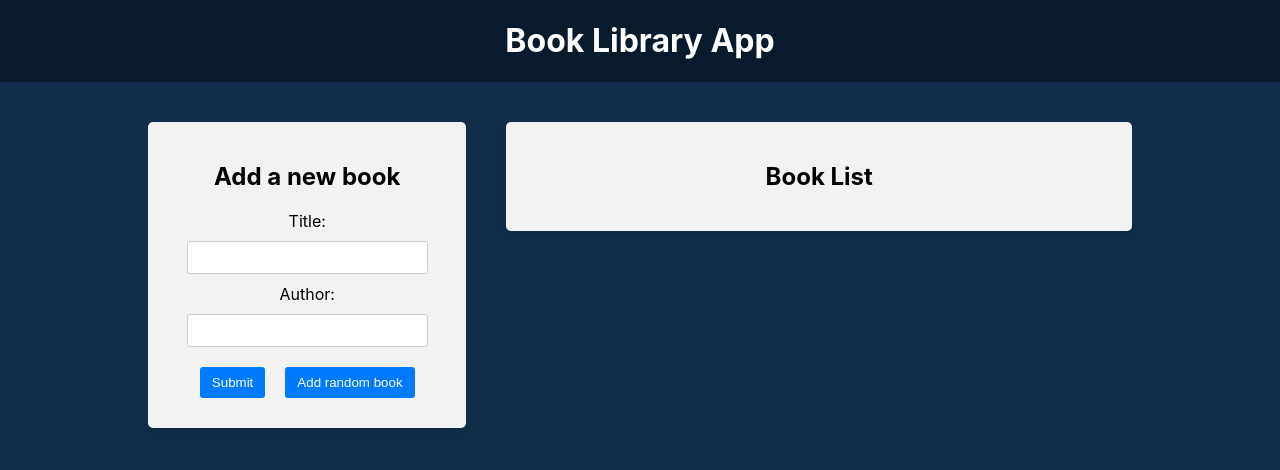
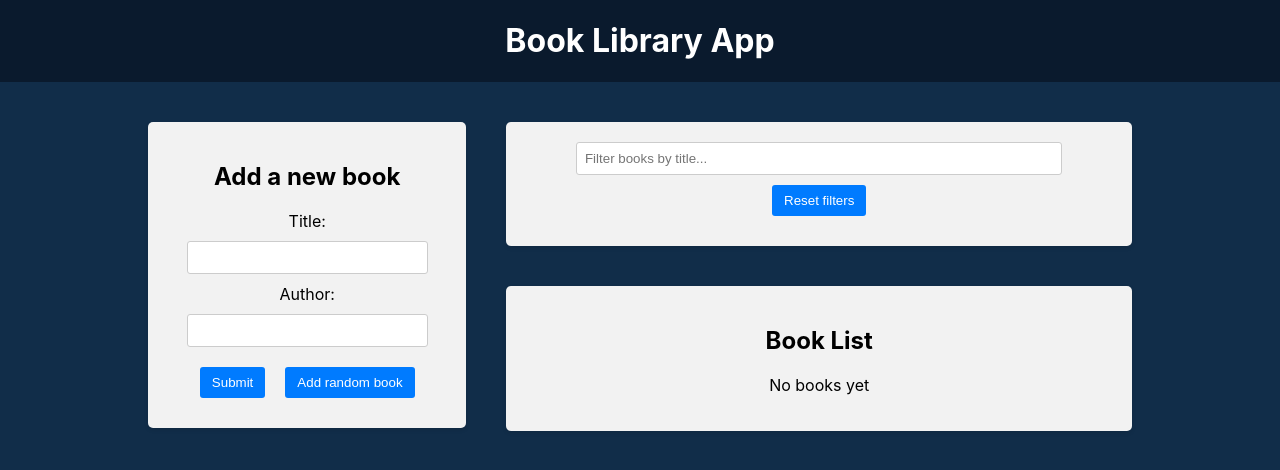
Before and after one commit to Mikoguu/book-library-app, a React (Create React App) app in the folder frontend/: page / in a window 1280 px wide. Shown: the top 470 px of the page. Built offline with nearby package versions, Linux system fonts and the light colour scheme.

Commit message:
added filter

```diff
--- a/frontend/src/App.js
+++ b/frontend/src/App.js
@@ -1,6 +1,6 @@
 import BookList from "./components/BookList/BookLIst";
 import BookForm from "./components/BookForm/BookForm";
-//import Filter from "./components/Filter/Filter";
+import Filter from "./components/Filter/Filter";
 import "./App.css";
 
 function App() {
@@ -14,6 +14,7 @@
           <BookForm />
         </div>
         <div className="app-right-column">
+          <Filter />
           <BookList />
         </div>
       </main>
--- a/frontend/src/components/BookList/BookLIst.jsx
+++ b/frontend/src/components/BookList/BookLIst.jsx
@@ -2,11 +2,13 @@
 import { BsBookmarkStarFill, BsBookmarkStar } from "react-icons/bs";
 import "./BookList.css";
 import { deleteBook, toggleFavourite } from "../../redux/books/actionCreators";
+import { selectTitleFilter } from "../../redux/slices/filterSlice";
 
 function BookList() {
   const dispatch = useDispatch();
 
   const books = useSelector((state) => state.books);
+  const titleFilter = useSelector(selectTitleFilter);
 
   const handleBookDelete = (bookId) => {
     dispatch(deleteBook(bookId));
@@ -16,12 +18,20 @@
     dispatch(toggleFavourite(bookId));
   };
 
+  const filteredBooks = books.filter((book) => {
+    const matchesTitle = book.title
+      .toLowerCase()
+      .includes(titleFilter?.toLowerCase());
+
+    return matchesTitle;
+  });
+
   return (
     <div className="app-block book-list">
       <h2>Book List</h2>
-      {!!books ? (
+      {books.length > 0 ? (
         <ul>
-          {books.map((book) => {
+          {filteredBooks.map((book) => {
             return (
               <li key={book.id}>
                 <div className="book-info">
--- a/frontend/src/components/Filter/Filter.jsx
+++ b/frontend/src/components/Filter/Filter.jsx
@@ -1,9 +1,38 @@
+import { useDispatch, useSelector } from "react-redux";
+import {
+  setTitleFilter,
+  selectTitleFilter,
+  resetFilters,
+} from "../../redux/slices/filterSlice";
 import "./Filter.css";
 
 function Filter() {
+  const dispatch = useDispatch();
+  const titleFilter = useSelector(selectTitleFilter);
+
+  const handleFilterChange = (e) => {
+    dispatch(setTitleFilter(e.target.value));
+  };
+
+  const handleResetFilters = () => {
+    dispatch(resetFilters());
+  };
+
   return (
     <div className="app-block filter">
-      <h2>Filters</h2>
+      <div className="filter-row">
+        <div className="filter-group">
+          <input
+            value={titleFilter}
+            type="text"
+            placeholder="Filter books by title..."
+            onChange={handleFilterChange}
+          />
+          <button type="button" onClick={handleResetFilters}>
+            Reset filters
+          </button>
+        </div>
+      </div>
     </div>
   );
 }
--- /dev/null
+++ b/frontend/src/redux/slices/filterSlice.js
@@ -0,0 +1,28 @@
+import { createSlice } from "@reduxjs/toolkit";
+
+const initialState = {
+  title: "",
+};
+
+const filterSlice = createSlice({
+  name: "filter",
+  initialState,
+  reducers: {
+    setTitleFilter: (state, action) => {
+      //ppssible to mutate state due to Immer library
+      state.title = action.payload;
+
+      // also possible to returna new object in a traditional way
+      // {...state, title: action.payload}
+    },
+    resetFilters: (state) => {
+      return initialState;
+    },
+  },
+});
+
+export const { setTitleFilter, resetFilters } = filterSlice.actions;
+
+export const selectTitleFilter = (state) => state.filter.title;
+
+export default filterSlice.reducer;
--- a/frontend/src/redux/store.js
+++ b/frontend/src/redux/store.js
@@ -1,8 +1,9 @@
 import { configureStore } from "@reduxjs/toolkit";
 import booksReducer from "./books/reducer";
+import filterReducer from "./slices/filterSlice";
 
 const store = configureStore({
-  reducer: { books: booksReducer },
+  reducer: { books: booksReducer, filter: filterReducer },
 });
 
 export default store;
```
